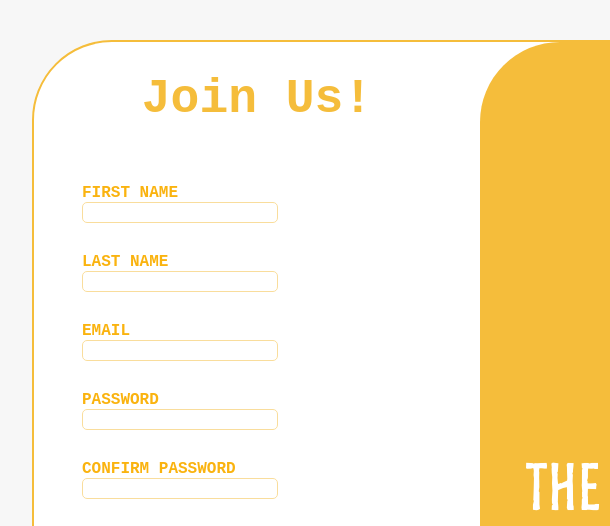
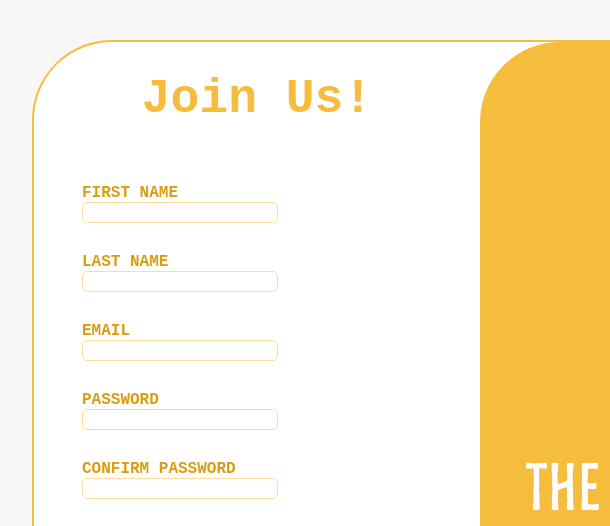
Before and after one commit to m0h1m3d/Odin-form, a plain HTML site: page index.html in a window 1280 px wide. Shown: the top 526 px of the page, 160-770 px from the left. Drawn offline with Linux system fonts and the light colour scheme.

Commit message:
font color for labels

```diff
--- a/style.css
+++ b/style.css
@@ -86,7 +86,7 @@ label{
     flex-direction: column;
     width: 70%;
     font-size: 1rem;
-    color: #fab30f;
+    color: #da9d11;
 }
 
 input{
```
